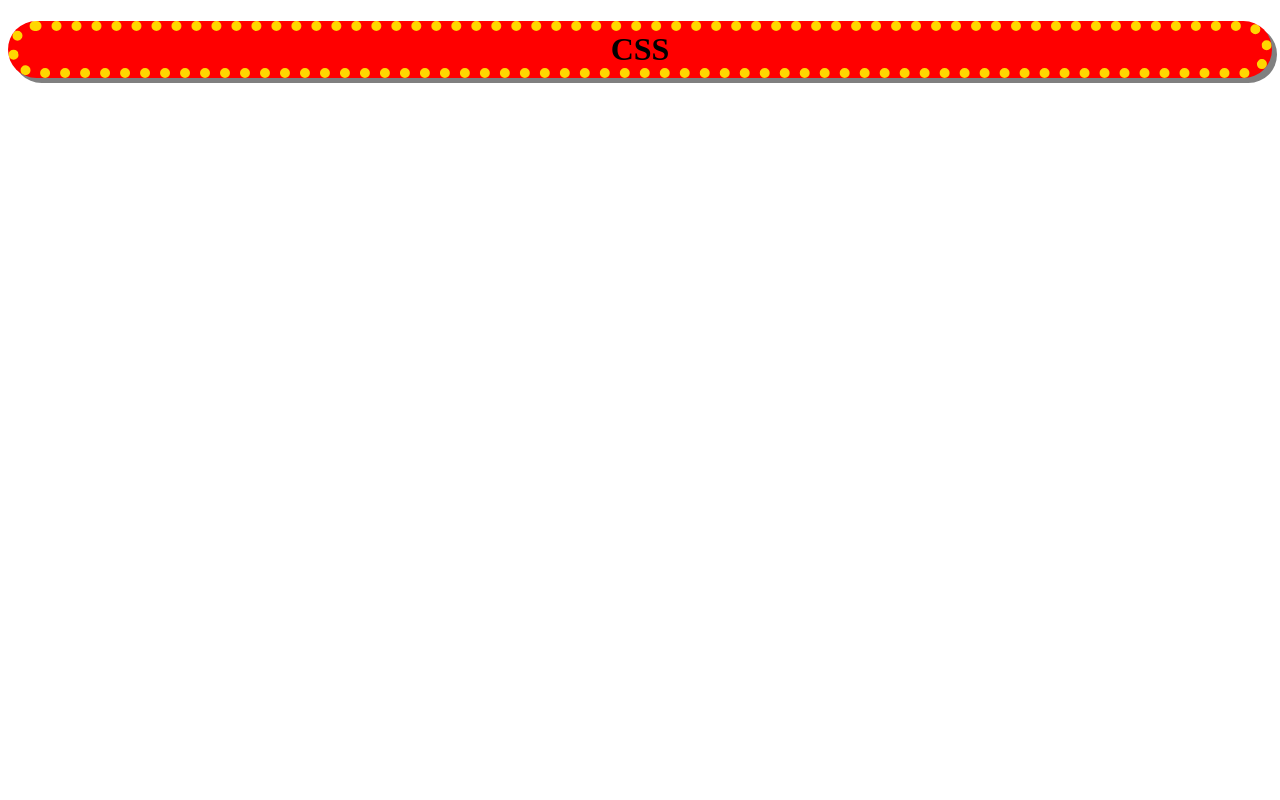
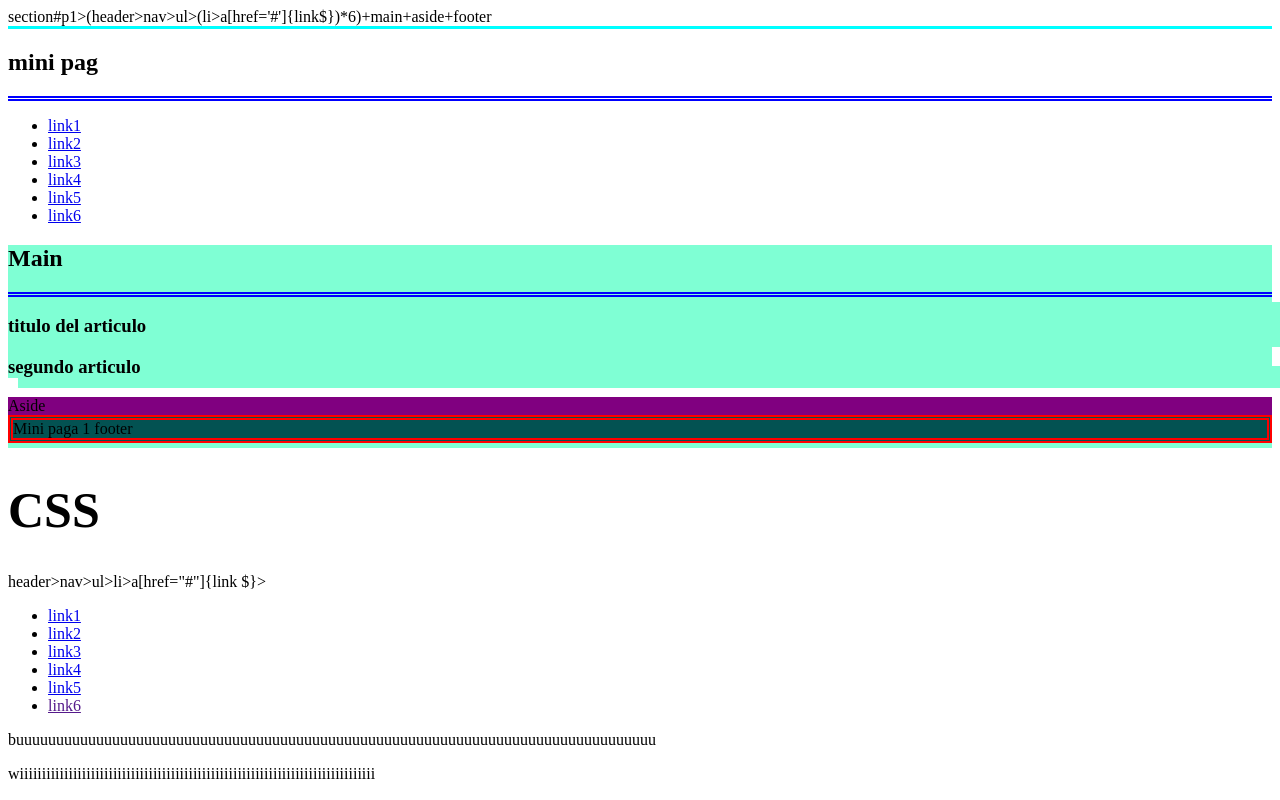
Before and after one commit to Isai0404/practica-51-04-09-2, a plain HTML site: page index.html in a window 1280 px wide. Drawn offline with Linux system fonts and the light colour scheme.

Commit message:
clase 06 09 23

```diff
--- a/css/estilo.css
+++ b/css/estilo.css
@@ -1,7 +1,104 @@
-h1{
+/* h1{
     border: 10px dotted gold;
     border-radius: 50px;
     background-color: red;
     text-align: center;
     box-shadow: 5px 5px grey;
+} */
+
+/* borde ubiversal
+*{
+    border: 1px dashed palevioletred;
+}*/
+
+/* selector por id
+#link1{
+    font-size: 20px;
 }
+#link6{
+    background-color: aqua;
+} */
+
+/* Selector por clase
+.rojo{
+    background-color: red;
+    border: 5px groove black;
+    border-radius: 5px;
+}
+.aqua{
+    background-color: aqua;
+    border: 5px inset;
+}*/
+/* Modificar elementos especificos de la misma clase*/
+h1.aqua{
+    font-size: 50px;
+}
+/*lo que hace es aumentar el tamaño de la letra a el elemento que tenga la etiqueta h1 y que tenga la clase aqua*/
+/* Buscar por atributo sin inportar el valor
+[href]{
+    border-bottom: 5px solid aquamarine;
+}
+[lang]{
+    color: aquamarine;
+}
+*/
+/*Modificacion de elento  especifico con condiciones
+[href='#']{
+    color: azure;
+}
+[href *='you']{
+    color: aqua;
+}*/
+/*modifica  a los elementos que tnga la palabra indicada en este caso links de youtube
+[href^='https']{
+    font-size: 25px;
+}*/
+/*modifica solo si empieza co https
+[href$='.com']{
+    color: blue;
+}
+*/
+#p1{
+    border-top: 3px solid aqua;
+    border-bottom: 5px solid aquamarine;
+}
+#p1 main{
+    background-color: aquamarine;
+}
+#p1 aside{
+    background-color: purple;
+}
+#p1 footer{
+    background-color: rgb(3, 82, 82);
+}
+#p1 > footer{
+    border: 5px double red;
+}
+/* este es un ejemplo de modificacion de hijo directo (modificadoer de etiquetas que solo roma la linea de codigo siguiente)*/
+#p1 article > footer{
+    border:5px double blue;
+}
+/* modifica unicamente el footer de un articulo de una mini pagina*/
+/* hermano general modifica solo los elementos de su nivel*/
+#p1 h2~article{
+    box-shadow: 10px 10px aquamarine;
+}
+/*Hermano adyasente modifica solo el elemento adyasente*/
+#p1 h2 + article{
+    border-top: 5px double blue;
+}
+/*Para reutilizar un codigo de estilo se coloqca una , y despues donde va a ir eso*/
+#p1 h2 + article, #p1 nav{
+    border-top: 5px double blue;
+}
+/*
+#id
+.clase
+[]atributos
+main articulo desendiente
+main,articulo lista
+main> articulo hijo directo
+main~ articulo hermanos (mismo nivel)
+main +articulo hermano adyasente
+main* todos
+css diner (revisar paginasirve para los decendientes)*/
--- a/index.html
+++ b/index.html
@@ -7,7 +7,48 @@
     <link rel="stylesheet" href="css/estilo.css">
 </head>
 <body>
-    <h1>CSS</h1>
-
+    section#p1>(header>nav>ul>(li>a[href='#']{link$})*6)+main+aside+footer
+    <section id="p1">
+        <header>
+            <h1>mini pag</h1>
+            <nav>
+                <ul>
+                    <li><a href="#">link1</a></li>
+                    <li><a href="#">link2</a></li>
+                    <li><a href="#">link3</a></li>
+                    <li><a href="#">link4</a></li>
+                    <li><a href="#">link5</a></li>
+                    <li><a href="#">link6</a></li>
+                </ul>
+            </nav>
+        </header>
+        <main><h2>Main</h2>
+            <article>
+                <h3>titulo del articulo</h3>
+            </article>
+            <article>
+                <h3>segundo articulo</h3>
+            </article>
+        </main>
+        <aside>Aside</aside>
+        <footer>Mini paga 1 footer</footer>
+    </section>
+    <h1 class="aqua">CSS</h1>
+    header>nav>ul>li>a[href="#"]{link $}>
+    <header>
+        <nav>
+            <ul>
+                <li id="link1"><a href="https://youtu.be/Fkow-A8EHck?si=L0zFK5zlORSYGDkw">link1</a></li>
+                <li class="rojo"><a href="#">link2</a></li>
+                <li class="aqua"><a href="pio@gmail.com">link3</a></li>
+                <li><a href="#">link4</a></li>
+                <li class="rojo"><a href="#">link5</a></li>
+                <li id="link6"><a href="">link6</a></li>
+            </ul>
+        </nav>
+    </header>
+    <!--las calses se pueden repetir y los id no -->
+    <p lang="en">buuuuuuuuuuuuuuuuuuuuuuuuuuuuuuuuuuuuuuuuuuuuuuuuuuuuuuuuuuuuuuuuuuuuuuuuuuuuuuuu</p>
+    <p lang="es">wiiiiiiiiiiiiiiiiiiiiiiiiiiiiiiiiiiiiiiiiiiiiiiiiiiiiiiiiiiiiiiiiiiiiiiiiiiiiiiii</p>
 </body>
 </html>
```
